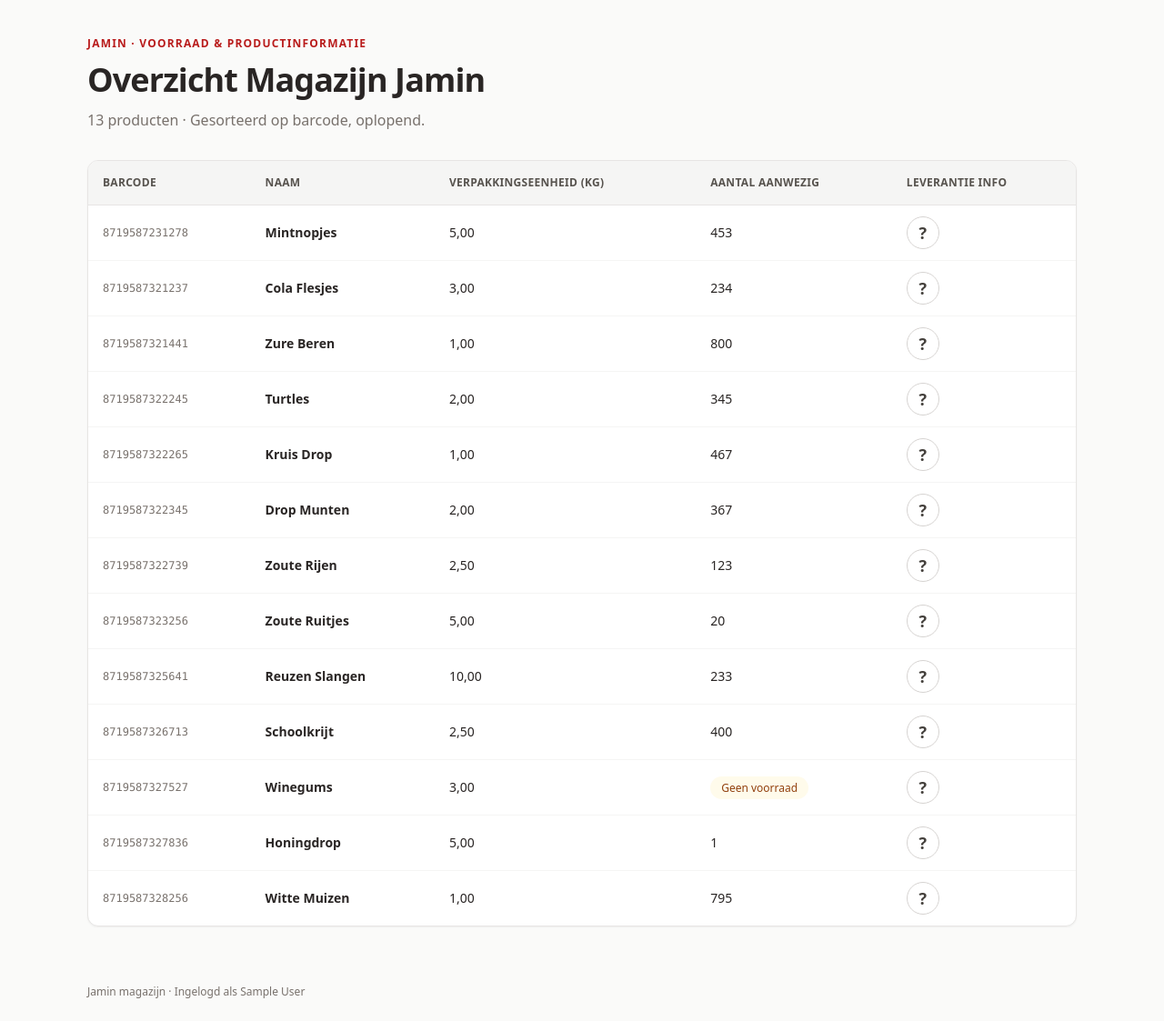
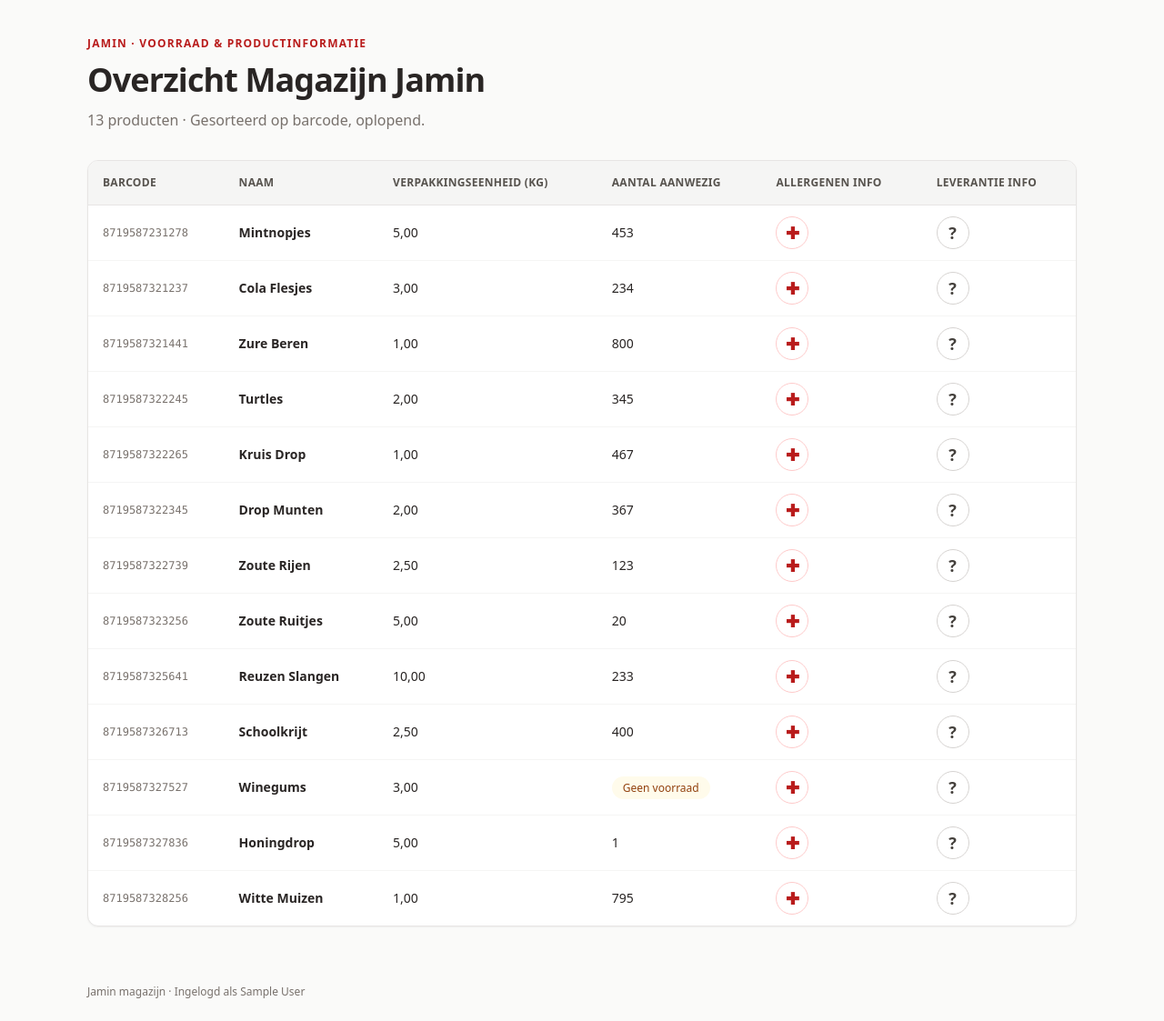
Before and after one commit to mohamedmbo/BE-opdrachten-345075, a Laravel app: page /magazijn in a window 1280 px wide. Shown: the part 81-1204 px from the top of the page at 91% size. Run offline with Laravel 12, Linux system fonts and the light colour scheme; the visitor is signed in with stand-in values (Sample User, id 1); data comes from the database, SQL or seed files in the repository; style sheets or scripts are compiled from the project's sources.

Commit message:
Koppel rode allergeenknoppen aan beveiligde detailroute

```diff
--- a/resources/views/magazijn/index.blade.php
+++ b/resources/views/magazijn/index.blade.php
@@ -6,7 +6,7 @@
             <thead><tr>
                 <th scope="col">Barcode</th><th scope="col">Naam</th>
                 <th scope="col">Verpakkingseenheid (kg)</th><th scope="col">Aantal aanwezig</th>
-                <th scope="col">Leverantie Info</th>
+                <th scope="col">Allergenen Info</th><th scope="col">Leverantie Info</th>
             </tr></thead>
             <tbody>
                 @forelse ($producten as $product)
@@ -21,10 +21,11 @@
                                 <span class="geen-voorraad">Geen voorraad</span>
                             @endif
                         </td>
+                        <td><a class="icon-link icon-allergeen" href="{{ route('producten.allergenen', $product->Id) }}" aria-label="Allergenen Info {{ $product->Naam }}"><span aria-hidden="true">✚</span></a></td>
                         <td><a class="icon-link icon-levering" href="{{ route('producten.leveringen', $product->Id) }}" aria-label="Leverantie Info {{ $product->Naam }}">?</a></td>
                     </tr>
                 @empty
-                    <tr><td colspan="5">Er zijn nog geen producten aanwezig.</td></tr>
+                    <tr><td colspan="6">Er zijn nog geen producten aanwezig.</td></tr>
                 @endforelse
             </tbody>
         </table>
--- a/routes/web.php
+++ b/routes/web.php
@@ -3,6 +3,7 @@
 use App\Http\Controllers\ProfileController;
 use App\Http\Controllers\MagazijnController;
 use App\Http\Controllers\LeveringController;
+use App\Http\Controllers\AllergeenController;
 use Illuminate\Support\Facades\Route;
 
 Route::get('/', function () {
@@ -15,6 +16,8 @@ Route::get('/dashboard', function () {
 
 Route::middleware('auth')->group(function () {
     Route::get('/magazijn', [MagazijnController::class, 'index'])->name('magazijn.index');
+    Route::get('/producten/{id}/allergenen', [AllergeenController::class, 'show'])
+        ->whereNumber('id')->name('producten.allergenen');
     Route::get('/producten/{id}/leveringen', [LeveringController::class, 'show'])
         ->whereNumber('id')->name('producten.leveringen');
     Route::get('/profile', [ProfileController::class, 'edit'])->name('profile.edit');
```
